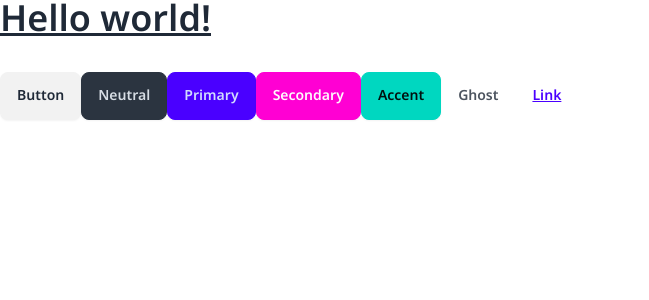
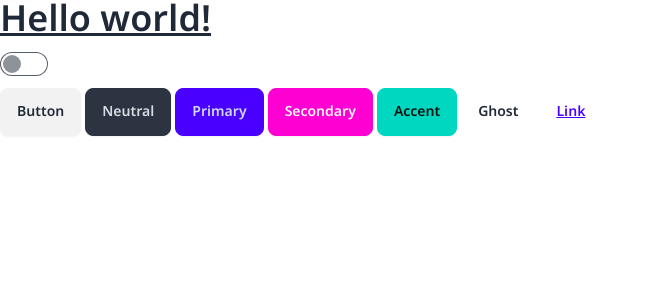
Before and after one commit to tratchapong/cc16-front, a React (Vite) app: page / in a window 1280 px wide. Shown: the top 300 px of the page, without its empty margins (0-649 px from the left). Built offline with nearby package versions, Linux system fonts and the light colour scheme.

Commit message:
add Theme toggle

```diff
--- a/src/App.jsx
+++ b/src/App.jsx
@@ -1,8 +1,21 @@
+import { useState } from "react";
+
 function App() {
+  const [theme, setTheme] = useState("light");
+  const [toggle, setToggle] = useState(false);
+
+  const hdlToggle = () => {
+    setToggle(prv=>!prv)
+  }
   return (
-    <div className="prose">
-      <h1 className="underline">Hello world!</h1>
-      <div>
+    <div className="w-screen h-screen flex flex-col gap-3" data-theme={toggle ? 'dark': ''}>
+      <div className="prose">
+        <h1 className="underline">Hello world!</h1>
+      </div>
+      <div className="form-control">
+        <input type="checkbox" className="toggle" checked={toggle} onChange={hdlToggle} />
+      </div>
+      <div className="flex gap-1">
         <button className="btn">Button</button>
         <button className="btn btn-neutral">Neutral</button>
         <button className="btn btn-primary">Primary</button>
--- a/tailwind.config.js
+++ b/tailwind.config.js
@@ -16,4 +16,7 @@ export default {
     require('@tailwindcss/typography'),
     require("daisyui")
   ],
+  daisyui: {
+    themes: ["light", "dark", "cupcake", "cyberpunk"],
+  },
 }
```
